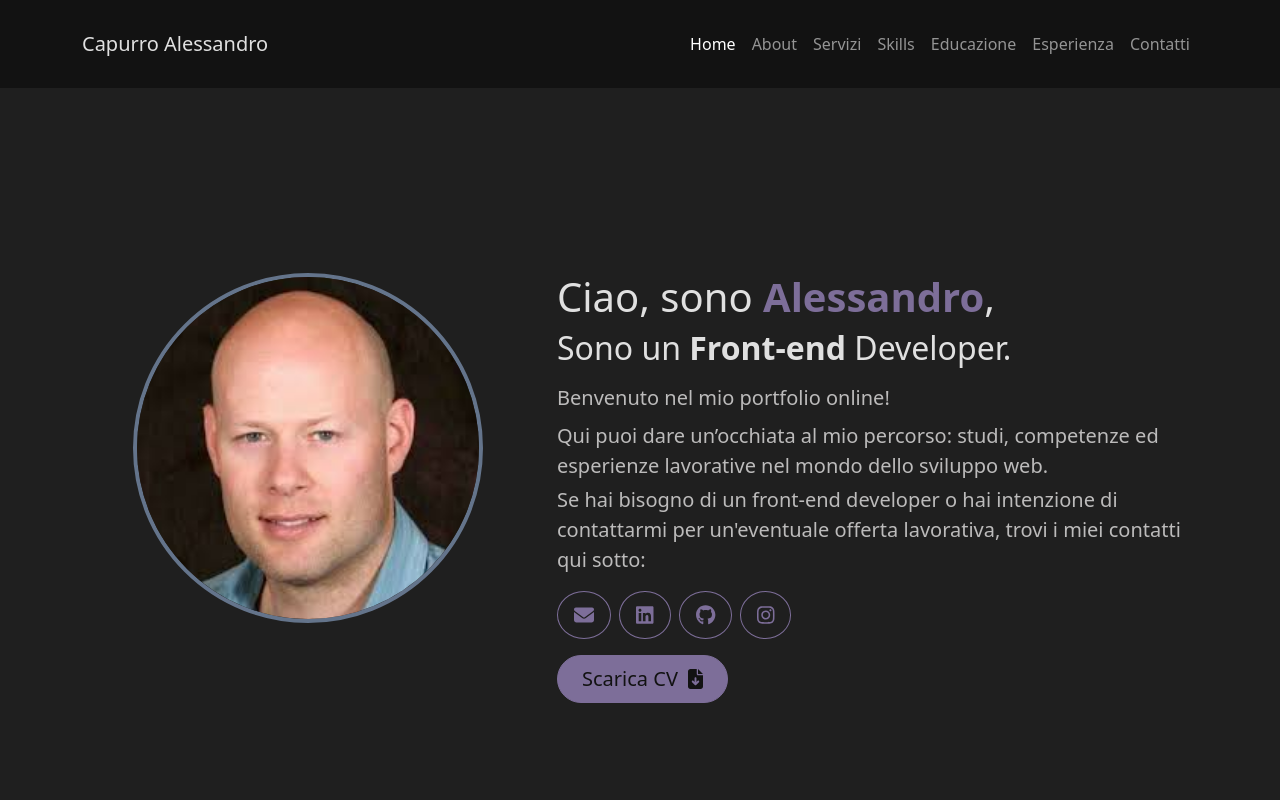
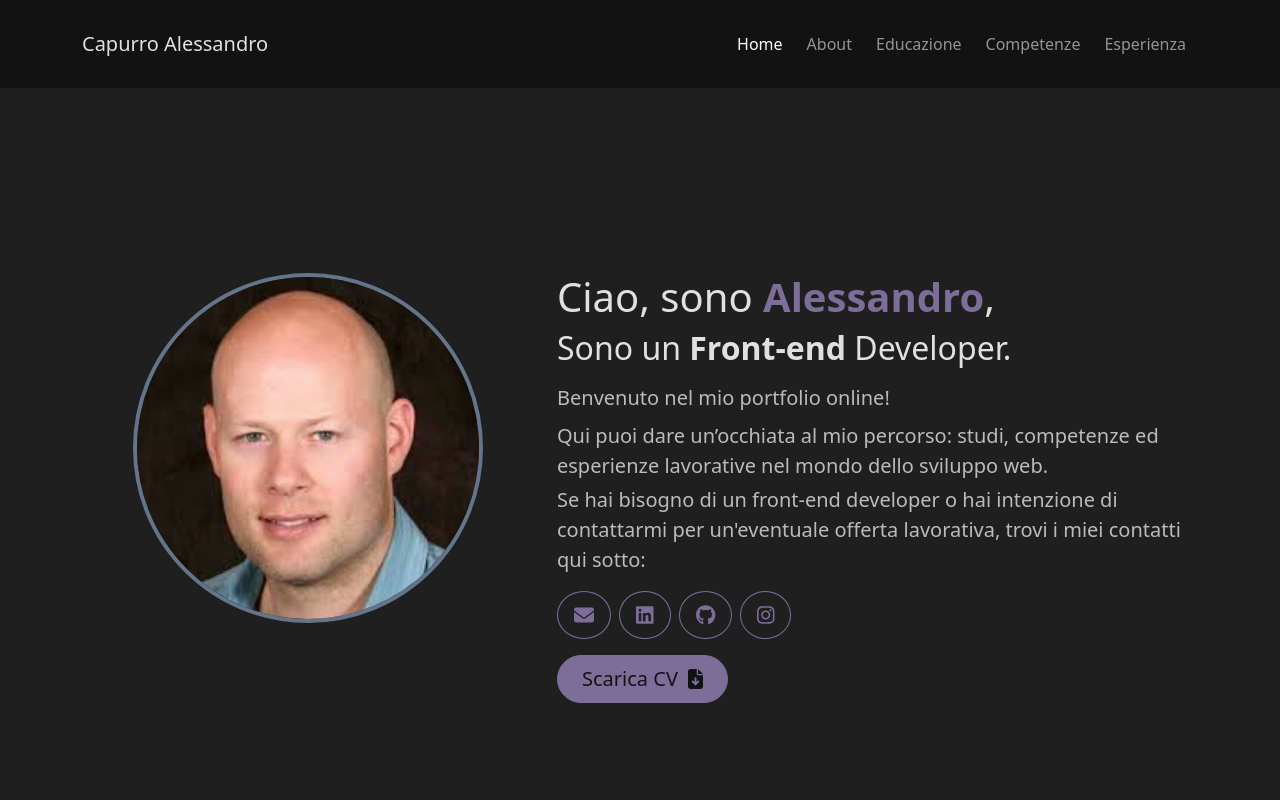
Before and after one commit to capurrooalessandro/PortfolioWebsite, a React (Vite) app in the folder PortfolioWebsite/: page /home in a window 1280 px wide. Shown: the top 800 px of the page. Built offline with nearby package versions, Linux system fonts and the light colour scheme.

Commit message:
changed skills to competenze, removed servizi and contatti pages and added custom animation on page load

```diff
--- a/PortfolioWebsite/src/components/portfolioMain.jsx
+++ b/PortfolioWebsite/src/components/portfolioMain.jsx
@@ -1,14 +1,27 @@
 import viteLogo from '/vite.svg'
+import { FontAwesomeIcon } from "@fortawesome/react-fontawesome"
+import { faBars } from '@fortawesome/free-solid-svg-icons'
 import TextPage from "./pages/test.jsx"
 import HomePage from "./pages/home.jsx"
+import AboutPage from './pages/about.jsx'
 import { useEffect, useState } from "react";
 
 export default function showPortfolioMain() {
-    var scrollToTop = () => {
-        window.scrollTo({top: 0, behavior: "smooth" });
+    const validPages = ["home", "about", "competenze", "educazione", "esperienza"];
+
+    const scrollToTop = () => {
+        window.scrollTo({top: 50, behavior: "smooth" });
     }
+    const BlurPage = () => {
+        var content = document.getElementById("content")
+        content.classList.add("content-loading")
+        setTimeout(() => {
+            content.classList.remove("content-loading")
+            content.classList.add("content-loaded")
+        }, 100);
+        content.classList.remove("content-loaded")
+    };
 
-    const validPages = ["home","about", "servizi", "skills", "educazione", "esperienza", "contatti"];
     const getCurrentPage = () => {
         const pathSegments = window.location.pathname.split("/");
         return pathSegments.length > 1 ? pathSegments[1] : "home";
@@ -24,6 +37,7 @@ export default function showPortfolioMain() {
             window.history.replaceState(null, "", "/home");
             setPage("home");
         }
+        BlurPage();
         scrollToTop();
     };
 
@@ -45,6 +59,7 @@ export default function showPortfolioMain() {
             } else {
                 setPage(currentPage);
             }
+            BlurPage();
         };
             window.addEventListener("popstate", handlePopState);
         return () => {
@@ -62,42 +77,36 @@ export default function showPortfolioMain() {
 
     if (subpage === null) return null;
     return(
-        <div>
+        <div onLoad={() => scrollToTop() + BlurPage()}>
             <nav className="navbar navbar-expand-lg sticky-top p-4" data-bs-theme="dark">
                 <div className="container-lg">
                     <a className="navbar-brand" onClick={() => handleNavigation("home")}>Capurro Alessandro</a>
                     <button className="navbar-toggler" type="button" data-bs-toggle="collapse"
                         data-bs-target="#navbarCollapse" aria-controls="navbarCollapse"
                         aria-expanded="false" aria-label="Toggle navigation">
-                        <span className="navbar-toggler-icon"></span>
+                        <span><FontAwesomeIcon className='fa-duotone fa-lg' icon={faBars}/></span>
                     </button>
                     <div className="collapse navbar-collapse d-lg-flex justify-content-md-end text-center" id="navbarCollapse">
                         <div className="navbar-nav mt-lg-0 mt-3">
-                            <a className={`nav-link ${subpage === "home" ? "active" : ""}`} onClick={() => handleNavigation("home")}>Home</a>
+                            <a className={`nav-link mx-lg-1 ${subpage === "home" ? "active" : ""}`} onClick={() => handleNavigation("home")}>Home</a>
                             <div className="border-bottom d-lg-none d-block my-2"></div>
-                            <a className={`nav-link ${subpage === "about" ? "active" : ""}`} onClick={() => handleNavigation("about")}>About</a>
+                            <a className={`nav-link mx-lg-1 ${subpage === "about" ? "active" : ""}`} onClick={() => handleNavigation("about")}>About</a>
                             <div className="border-bottom d-lg-none d-block my-2"></div>
-                            <a className={`nav-link ${subpage === "servizi" ? "active" : ""}`} onClick={() => handleNavigation("servizi")}>Servizi</a>
+                            <a className={`nav-link mx-lg-1 ${subpage === "educazione" ? "active" : ""}`} onClick={() => handleNavigation("educazione")}>Educazione</a>
                             <div className="border-bottom d-lg-none d-block my-2"></div>
-                            <a className={`nav-link ${subpage === "skills" ? "active" : ""}`} onClick={() => handleNavigation("skills")}>Skills</a>
+                            <a className={`nav-link mx-lg-1 ${subpage === "competenze" ? "active" : ""}`} onClick={() => handleNavigation("competenze")}>Competenze</a>
                             <div className="border-bottom d-lg-none d-block my-2"></div>
-                            <a className={`nav-link ${subpage === "educazione" ? "active" : ""}`} onClick={() => handleNavigation("educazione")}>Educazione</a>
-                            <div className="border-bottom d-lg-none d-block my-2"></div>
-                            <a className={`nav-link ${subpage === "esperienza" ? "active" : ""}`} onClick={() => handleNavigation("esperienza")}>Esperienza</a>
-                            <div className="border-bottom d-lg-none d-block my-2"></div>
-                            <a className={`nav-link ${subpage === "contatti" ? "active" : ""}`} onClick={() => handleNavigation("contatti")}>Contatti</a>
+                            <a className={`nav-link mx-lg-1 ${subpage === "esperienza" ? "active" : ""}`} onClick={() => handleNavigation("esperienza")}>Esperienza</a>
                         </div>
                     </div>
                 </div>
             </nav>
-            <div className={`container min-vh-100 ${subpage === "home" ? "d-flex align-items-center" : ""} `}  data-bs-theme="dark">
+            <div id='content' className={`container min-vh-100 ${subpage === "home" || subpage === "about" ? "d-flex align-items-center" : ""} `}  data-bs-theme="dark">
                 {subpage === "home" && <HomePage/>}
-                {subpage === "about" && <TextPage/>}
-                {subpage === "servizi" && <TextPage/>}
-                {subpage === "skills" && <TextPage/>}
+                {subpage === "about" && <AboutPage/>}
+                {subpage === "competenze" && <TextPage/>}
                 {subpage === "educazione" && <TextPage/>}
                 {subpage === "esperienza" && <TextPage/>}
-                {subpage === "contatti" && <TextPage/>}
             </div>
             <footer className='p-5 text-center'>
                 © Capurro Alessandro 2025, tutti i diritti riservati.
```
